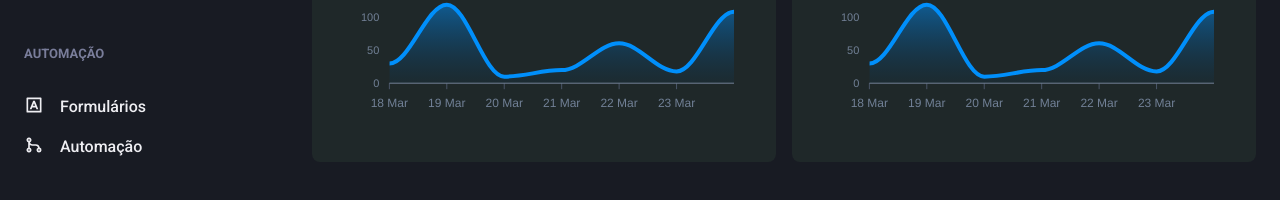
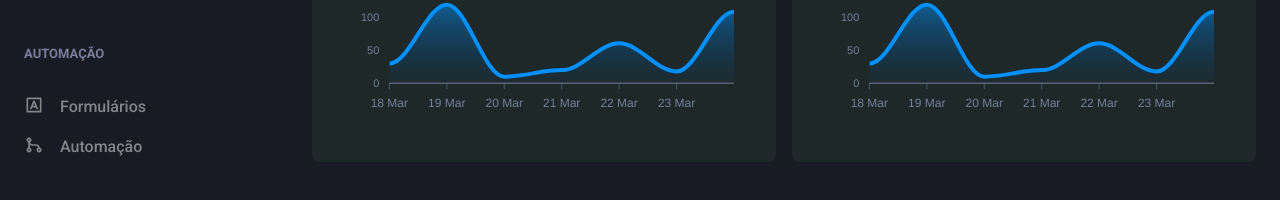
Before and after one commit to FranciscoBraaz/dashgo, a Next.js app: page /dashboard in a window 1280 px wide. Shown: the part 240-440 px from the top of the page. Built offline with nearby package versions, Linux system fonts and the light colour scheme; what miragejs would draw is missing.

Commit message:
fix: corrigindo link do sidebar

```diff
--- a/src/components/Sidebar/index.tsx
+++ b/src/components/Sidebar/index.tsx
@@ -49,18 +49,26 @@ export function Sidebar() {
     <Box as="aside" w="64" mr="8">
       <Stack spacing="12" align="flex-start">
         <NavSection title="GERAL">
-          <NavLink href="/" icon={RiDashboardLine}>
+          <NavLink href="/dashboard" icon={RiDashboardLine}>
             Dashboard
           </NavLink>
-          <NavLink href="/" icon={RiContactsLine}>
+          <NavLink href="/users" icon={RiContactsLine}>
             Usuário
           </NavLink>
         </NavSection>
         <NavSection title="AUTOMAÇÃO">
-          <NavLink href="/" icon={RiInputMethodLine}>
+          <NavLink
+            style={{ pointerEvents: 'none', opacity: 0.5 }}
+            href="/"
+            icon={RiInputMethodLine}
+          >
             Formulários
           </NavLink>
-          <NavLink href="/" icon={RiGitMergeLine}>
+          <NavLink
+            style={{ pointerEvents: 'none', opacity: 0.5 }}
+            href="/"
+            icon={RiGitMergeLine}
+          >
             Automação
           </NavLink>
         </NavSection>
```
